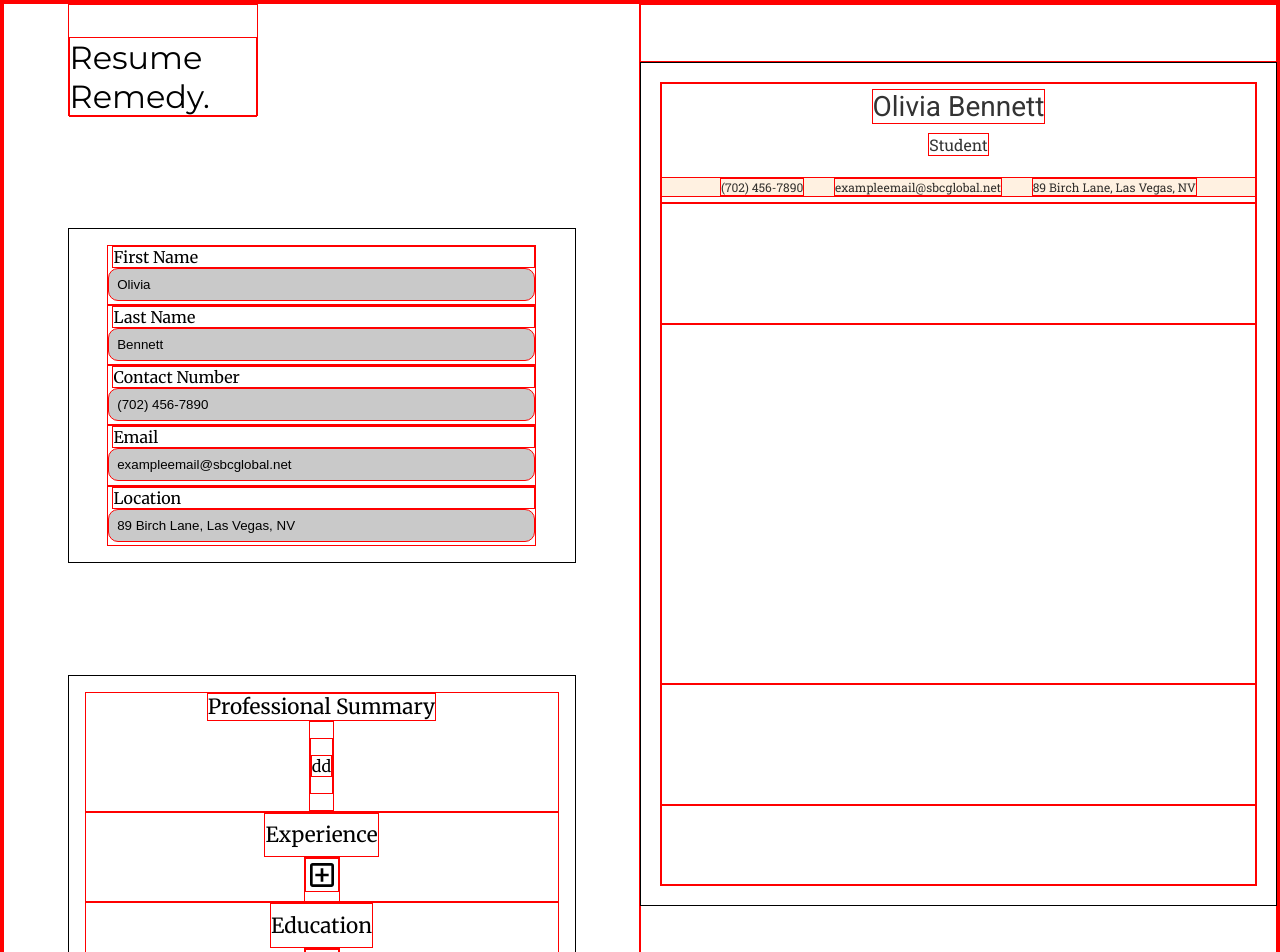
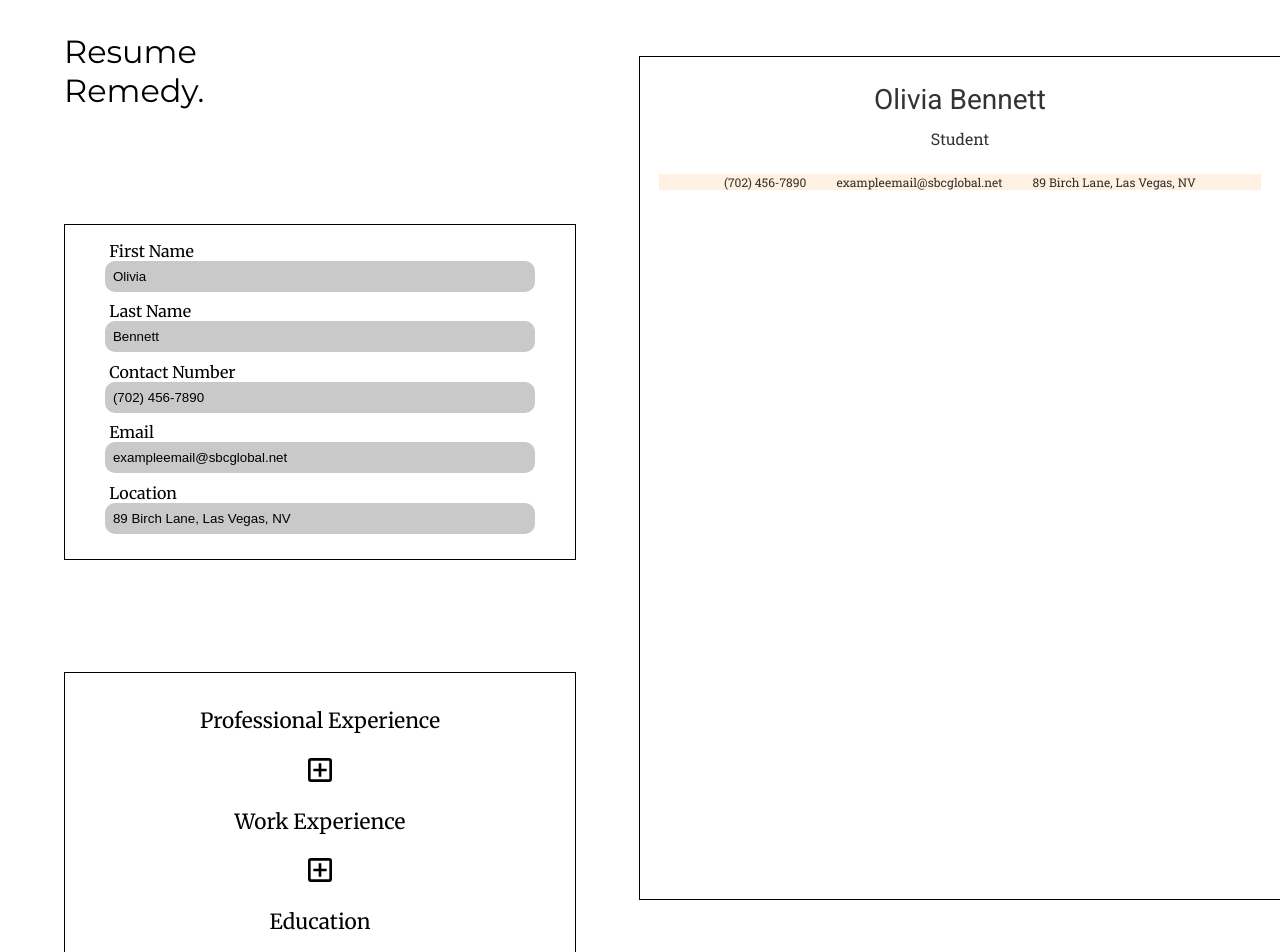
Before and after one commit to massoncorlette/Resume-Remedy, a React (Vite) app: page / in a window 1280 px wide. Shown: the top 952 px of the page. Built offline with nearby package versions, Linux system fonts and the light colour scheme.

Commit message:
feat/bug: setting up my UserHistoryPanels so they toggle according to activeIndex, but not flexing how I want it too

```diff
--- a/src/App.jsx
+++ b/src/App.jsx
@@ -23,8 +23,7 @@ function App() {
         <UserHistory />
       </div>
       <div id="resumeContainer">
-        <div id="controlsContainer">
-        </div>
+        <div id="controlsContainer"></div>
         <ResumePreview userData={userData}/>
       </div>
     </>
--- a/src/components/resumePreview.jsx
+++ b/src/components/resumePreview.jsx
@@ -51,47 +51,46 @@ export function UserHistory({ userPropHandler, userData }) {
 
   return (
     <div id="userHistoryContainer">
-      <div>
-        <div className="userHistoryHeaders">Professional Summary</div>
-        <UserHistoryPanels isActive={activeIndex === 0}
-        onShow={() => setActiveIndex(0)} >
-        <p>dd</p> </UserHistoryPanels>
-      </div>
+      <UserHistoryPanels header="Professional Experience"
+      isActive={activeIndex === 1}
+      onShow={() => setActiveIndex(1)} >
+      <div>Test</div></UserHistoryPanels>
 
-      <div>
-        <div className="userHistoryHeaders">Experience</div>
-        <div>
-          <img src={squareadd} className="userIcons" alt="Add Icon" />
-        </div>
-      </div>
 
-      <div>
-        <div className="userHistoryHeaders">Education</div>
-        <div>
-          <img src={squareadd} className="userIcons" alt="Add Icon" />
-        </div>
-      </div>
+      <UserHistoryPanels header="Work Experience"
+      isActive={activeIndex === 2}
+      onShow={() => setActiveIndex(2)} >
+      <div>Test</div></UserHistoryPanels>
+
+       <UserHistoryPanels header="Education"
+      isActive={activeIndex === 3}
+      onShow={() => setActiveIndex(3)} >
+      <div>Test</div></UserHistoryPanels>
     </div>
   );
 }
 
 
 // pass properties for
-function UserHistoryPanels({ isActive, onShow, children}) {
+function UserHistoryPanels({ header,isActive, onShow, children}) {
 
   return (
 
-    <div className="panel">
+    <>
       {isActive ? (
-        <p>{children}</p>
+        <div className="activePanel">{children}</div>
       ) : (
-        <img src={squareadd} className="userIcons">
+        <div className="nonActivePanel">
+          <div className='userHistoryHeaders'>{header}</div>
           <button onClick={onShow}>
-            <img src={squareadd} className="userIcons" alt="Add Icon" />
-          </button>
-        </img>
+              <img src={squareadd} className="userIcons" alt="Add Icon" />
+            </button>
+        </div>
       )}
-    </div>
+
+    </>
+
+
 
 
 
--- a/src/styles/App.css
+++ b/src/styles/App.css
@@ -56,9 +56,18 @@ body {
   height: auto;
 }
 
+.activePanel {
+  flex: 2;
+}
+
+.nonActivePanel {
+  flex: 1;
+}
+
+
 #userHistoryContainer div {
+  display: flex;
   flex: 1;
-  display: flex;
   flex-direction: column;
   align-items: center;
 }
--- a/src/styles/index.css
+++ b/src/styles/index.css
@@ -1,9 +1,9 @@
-* {border: solid red 1px;}
+* {border: solid red 0px;}
 
 /* global styles here */
 
 body {
-  height: 100vh;
+  min-height: 100vh;
   margin: 0%;
   display: flex;
   font-family:  "Merriweather", serif;;
@@ -13,3 +13,11 @@ body {
   --primary-color: rgb(201, 201, 201);
   --secondary-color: rgb(0, 153, 255);
 }
+
+button {
+  background-color: transparent;
+}
+
+button:hover {
+  cursor: pointer;
+}
```
